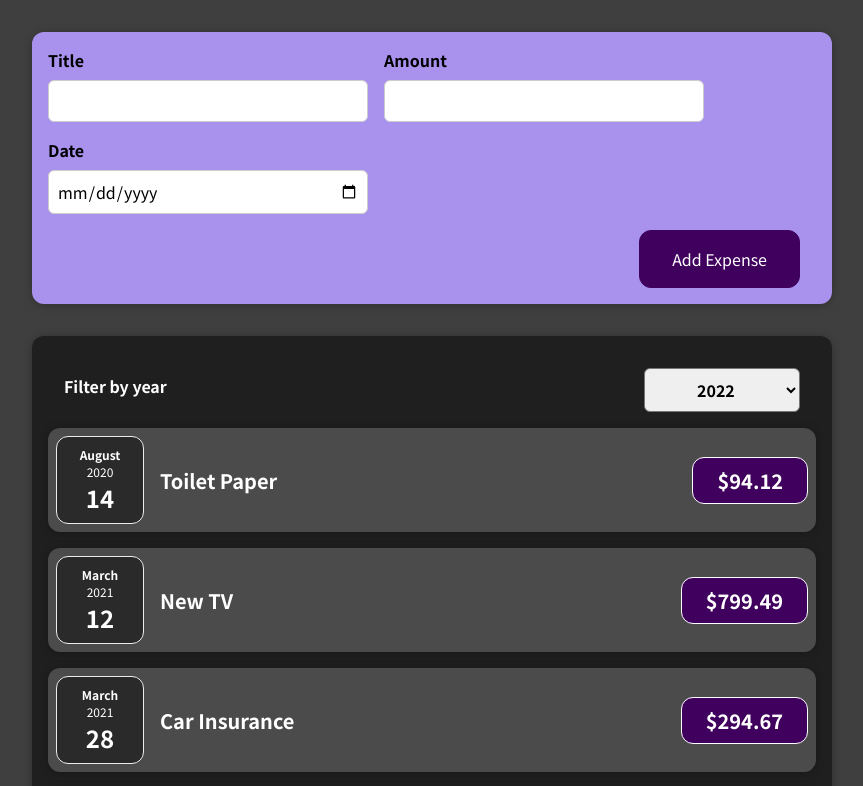
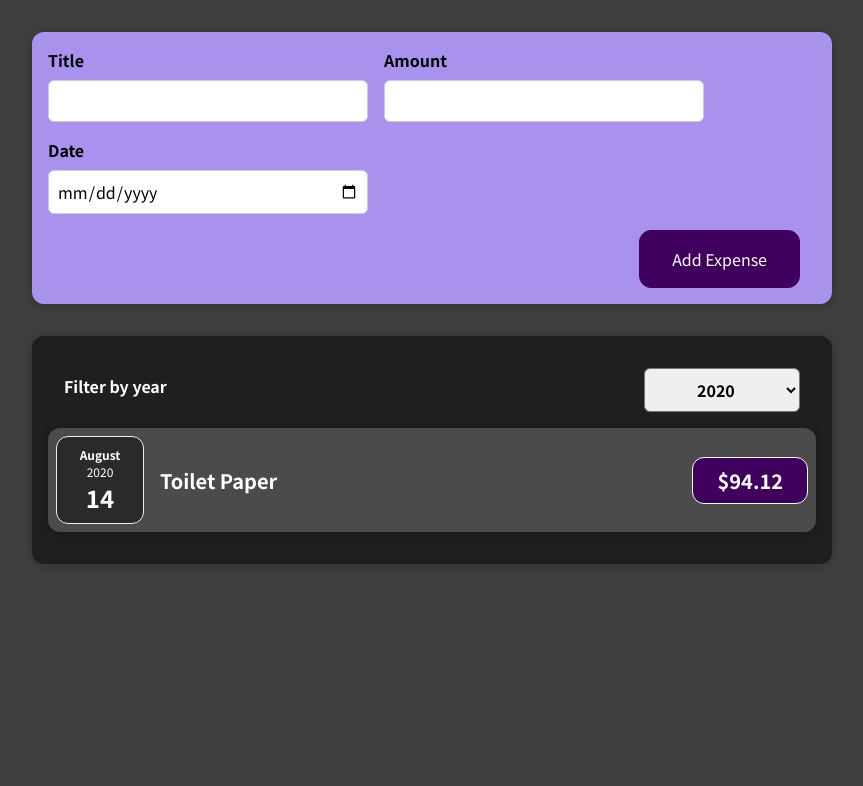
Before and after one commit to Joseph-Scott/expense-tracker-app, a React (Create React App) app: page / in a window 1280 px wide. Shown: the top 786 px of the page, without its empty margins (208-1071 px from the left). Built offline with nearby package versions, Linux system fonts and the light colour scheme.

Commit message:
Assignment 3 - activated year filter

```diff
--- a/src/components/Expenses/Expenses.js
+++ b/src/components/Expenses/Expenses.js
@@ -12,6 +12,10 @@ const Expenses = (props) => {
     setFilteredYear(selectedYear);
   };
 
+  const filteredExpenses = props.items.filter(expense => {
+    return expense.date.getFullYear().toString() === filteredYear;
+  });
+
   return (
     <div>
       <Card className='expenses'>
@@ -19,7 +23,7 @@ const Expenses = (props) => {
           selected={filteredYear}
           onChangeFilter={filterChangeHandler}
         />
-        {props.items.map((expense) => (
+        {filteredExpenses.map((expense) => (
           <ExpenseItem
             key={expense.id}
             title={expense.title}
--- a/src/components/Expenses/ExpensesFilter.js
+++ b/src/components/Expenses/ExpensesFilter.js
@@ -11,7 +11,7 @@ const ExpensesFilter = (props) => {
     <div className='expenses-filter'>
       <div className='expenses-filter__control'>
         <label>Filter by year</label>
-        <select value={props.selected.filter} onChange={filterChangeHandler}>
+        <select value={props.selected} onChange={filterChangeHandler}>
           <option value='2022'>2022</option>
           <option value='2021'>2021</option>
           <option value='2020'>2020</option>
```
Also changed, not shown: 1 other file (tests, documents, lock files or other folders).
